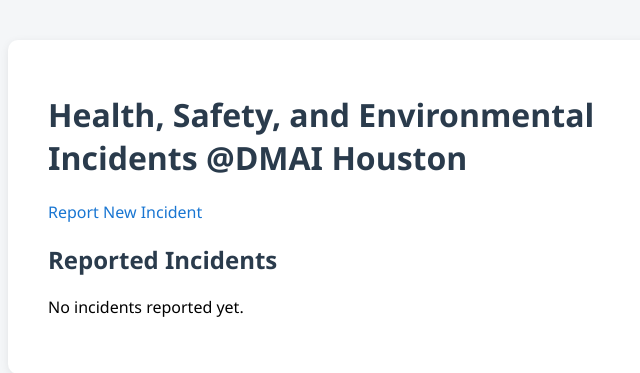
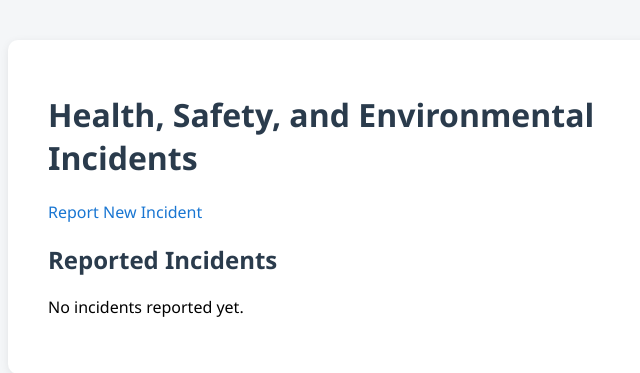
Before and after one commit to egmsft/dmai-copilot, a Flask app: page / in a window 1280 px wide. Shown: the top 373 px of the page, without its empty margins (242-882 px from the left). Run offline with Flask 3, Linux system fonts and the light colour scheme.

Commit message:
completed test of update index.html

```diff
--- a/templates/index.html
+++ b/templates/index.html
@@ -7,7 +7,7 @@
 </head>
 <body>
     <div class="container">
-        <h1>Health, Safety, and Environmental Incidents @DMAI Houston </h1>
+        <h1>Health, Safety, and Environmental Incidents</h1>
         <a href="{{ url_for('report') }}">Report New Incident</a>
         <h2>Reported Incidents</h2>
         {% if incidents %}
```
